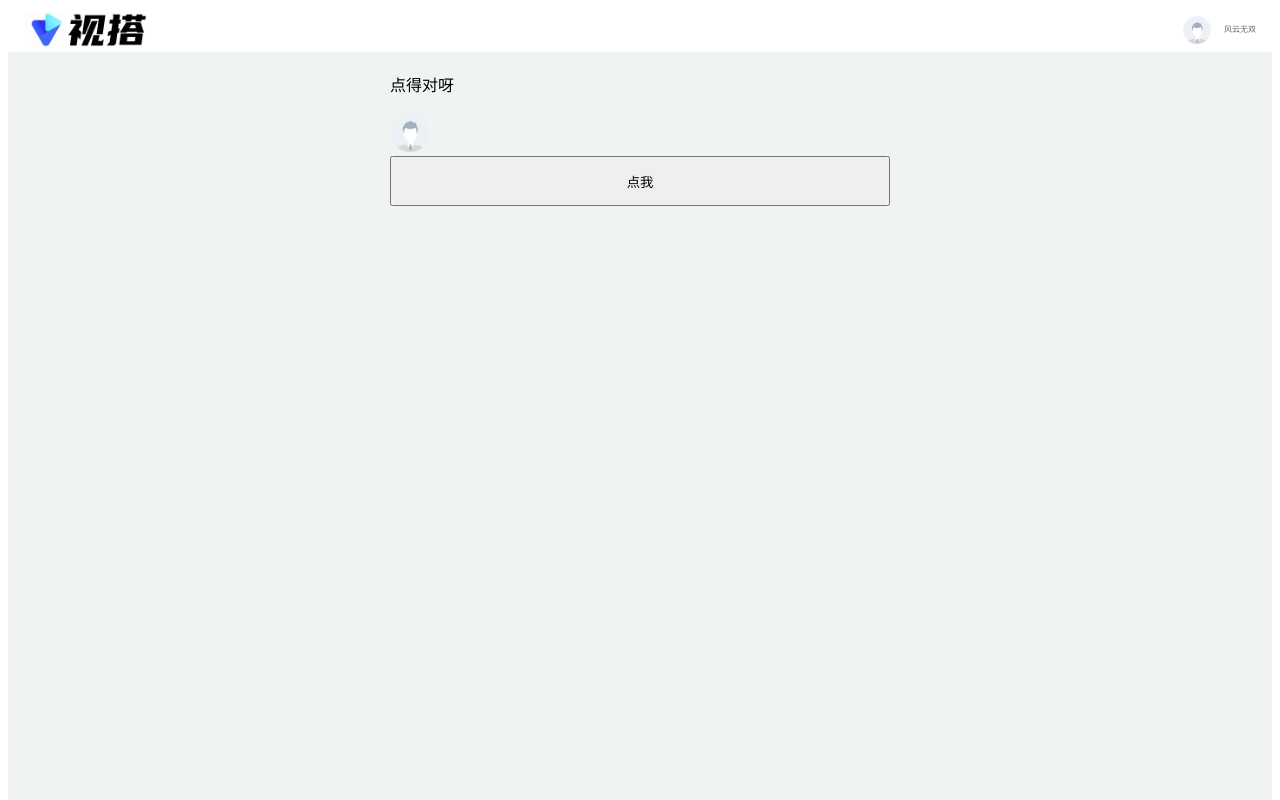
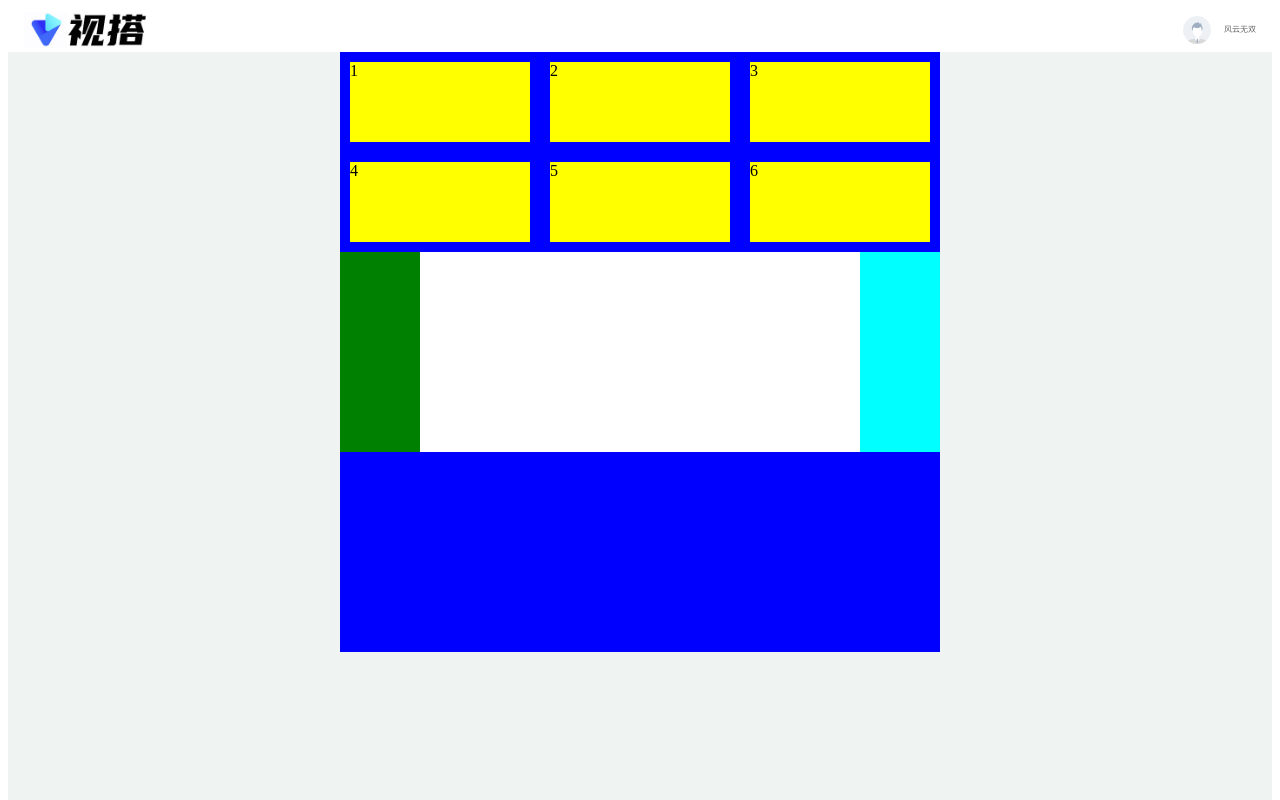
Before and after one commit to tanzongwei/vueDemo, a Vue app: page / in a window 1280 px wide. Shown: the top 800 px of the page. Built offline with nearby package versions, Linux system fonts and the light colour scheme.

Commit message:
flex布局中的属性使用

```diff
--- a/package.json
+++ b/package.json
@@ -15,6 +15,7 @@
     "@ant-design/icons": "^5.1.4",
     "core-js": "^3.8.3",
     "jquery": "^3.7.0",
+    "less": "^4.1.3",
     "vue": "^3.3.4",
     "vue-router": "^4.2.4"
   },
--- a/src/views/Home/home.vue
+++ b/src/views/Home/home.vue
@@ -3,13 +3,15 @@ import NavBar from '@/components/nav/nav.vue'
 import LeftMenu from '../LeftMenu/leftMenu.vue'
 import MainContent from '../Music/music.vue'
 import JsStudy from '../JQuery/jquery.vue'
+import Flex from '../Index/flex.vue'
 export default{
     name: "home",
     components: {
         NavBar,
         LeftMenu,
         MainContent,
-        JsStudy
+        JsStudy,
+        Flex
     },
     data() {
         return {
@@ -48,7 +50,8 @@ export default{
         <NavBar :name="name" @persion-message="persionMessage" @update-password="updatePassword" @loginOut="loginOut"/>
         <!-- <LeftMenu :titles="leftTitle" @click-list="clickLeftList" style="flex: 1;" /> -->
         <!-- <MainContent :contents="contents" /> -->
-        <JsStudy :title="js学习"/>
+        <!-- <JsStudy :title="js学习"/> -->
+        <Flex />
     </div>
 </template>
 
--- /dev/null
+++ b/src/views/Index/flex.vue
@@ -0,0 +1,77 @@
+<template>
+    <div class="container">
+        <div class="nav">
+            <span>1</span>
+            <span>2</span>
+            <span>3</span>
+            <span>4</span>
+            <span>5</span>
+            <span>6</span>
+        </div>
+        <div class="search">
+            <span></span>
+            <span></span>
+            <span></span>
+        </div>
+    </div>
+</template>
+
+<script>
+export default {
+
+}
+</script>
+
+<style lang="less">
+    .container {
+        width: 600px;
+        height: 600px;
+        background-color: blue;
+        margin: 0 auto;
+        .nav{
+        // 弹性布局
+        display: flex;
+        // 水平布局两端对齐方式
+        justify-content: space-between;
+        // 设置主轴排列方式默认x
+        flex-direction: row;
+        // 设置是否换行显示
+        flex-wrap:wrap;
+        // 垂直居中
+        // align-items: center;    // 单行
+        align-content: center;  // 多行
+        // 设置主轴方向和换行
+        // flex-flow: row wrap;
+            span{
+                width: 180px;
+                height: 80px;
+                background-color: yellow;
+                margin: 10px;
+
+            }
+        }
+        .search{
+            height: 100px;
+            background-color: red;
+            display: flex;
+            span {
+                height: 200px;
+            }
+            span:first-child{
+                width: 80px;
+                background-color: green;
+            }
+            span:nth-child(2){
+                flex: (1);
+                background-color: white;
+            }
+            span:last-child{
+                width: 80px;
+                background-color: aqua;
+
+            }
+        }
+
+
+    }
+</style>
```
Also changed, not shown: src/views/JQuery/jquery.html (line endings or trailing spaces), 1 other file (tests, documents, lock files or other folders).
